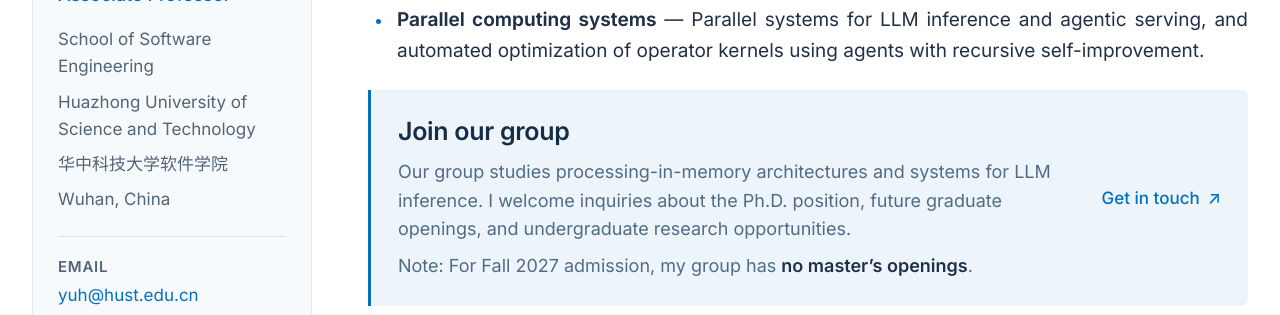
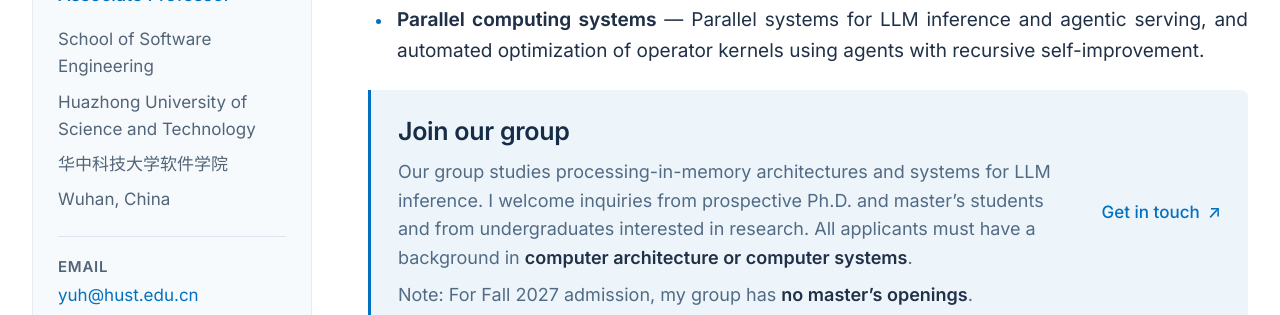
Before and after one commit to yacymelo/yacymelo.github.io, a plain HTML site: page index.html in a window 1280 px wide. Shown: the part 485-800 px from the top of the page. Drawn offline with Linux system fonts and the light colour scheme.

Commit message:
Clarify research group applicant backgrounds

```diff
--- a/index.html
+++ b/index.html
@@ -105,7 +105,7 @@
           <div class="collaboration-section">
             <div>
               <h2 id="openings-title">Join our group</h2>
-              <p>Our group studies processing-in-memory architectures and systems for LLM inference. I welcome inquiries about the Ph.D. position, future graduate openings, and undergraduate research opportunities.</p>
+              <p>Our group studies processing-in-memory architectures and systems for LLM inference. I welcome inquiries from prospective Ph.D. and master’s students and from undergraduates interested in research. All applicants must have a background in <strong>computer architecture or computer systems</strong>.</p>
               <p>Note: For Fall 2027 admission, my group has <strong>no master’s openings</strong>.</p>
             </div>
             <a class="text-link" href="mailto:yuh@hust.edu.cn">Get in touch <span aria-hidden="true">↗</span></a>
```
